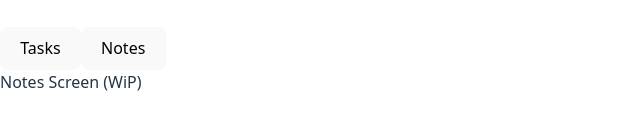
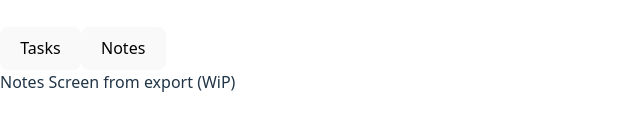
Before and after one commit to HShrigma/noteveil, a React (Vite) app: page / in a window 1280 px wide. Both pictures are taken after a click on the button "Notes". Shown: the part 402-532 px from the top of the page, without its empty margins (0-640 px from the left). Built offline with nearby package versions, Linux system fonts and the light colour scheme.

Commit message:
feat(Notes): add NotesHolder component and integrate with navigation
- Create basic NotesHolder component with placeholder content
- Update MainScreen to render NotesHolder for NOTES_DISPLAY state
- Replace temporary Notes screen div with actual component

```diff
--- a/src/view/MainScreen.tsx
+++ b/src/view/MainScreen.tsx
@@ -1,3 +1,4 @@
+import NotesHolder from "./notes/NotesHolder";
 import TasksHolder from "./tasks/TasksHolder";
 import { MAIN_STATES, type MainState } from './utils/registries'
 
@@ -11,7 +12,7 @@ export const MainScreen = ({ state }: MainSreenProps) => {
             case MAIN_STATES.TASK_DISPLAY:
                 return <TasksHolder />
             case MAIN_STATES.NOTES_DISPLAY:
-                return <div> Notes Screen (WiP) </div>
+                return <NotesHolder />
             default:
                 console.error(`Unknown State${state}`);
                 return <div>An Error Occurred</div>
--- /dev/null
+++ b/src/view/notes/NotesHolder.tsx
@@ -0,0 +1,5 @@
+export const NotesHolder = () => {
+    return (<div> Notes Screen from export (WiP) </div>);
+}
+
+export default NotesHolder;
```
